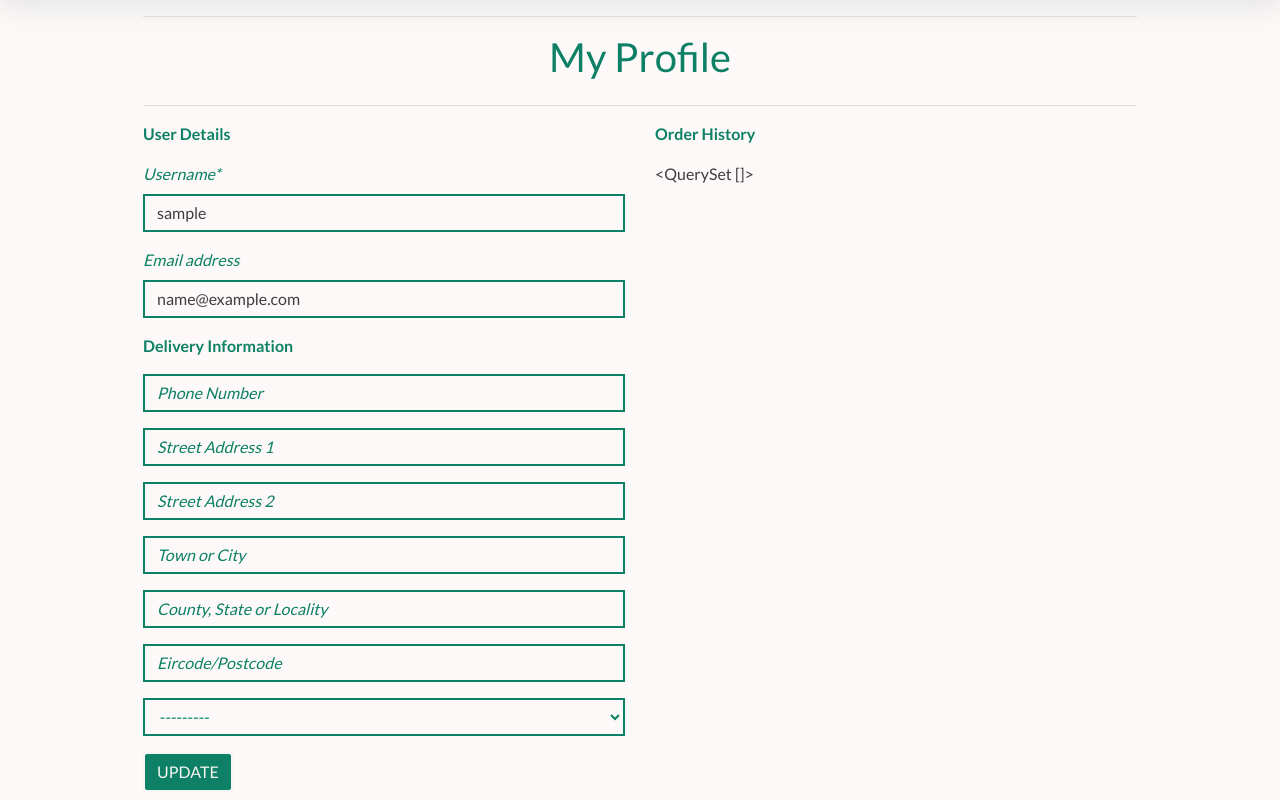
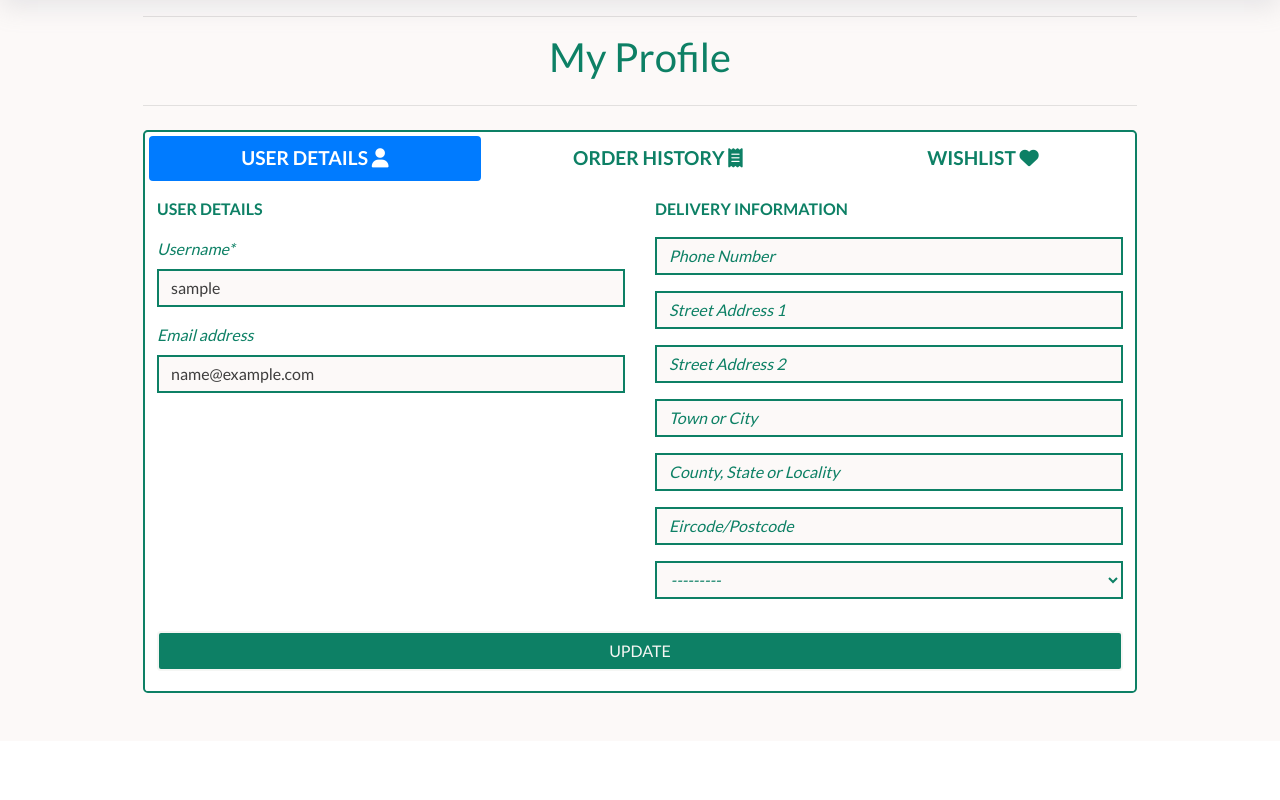
Before and after one commit to seanf316/PC-Haven, a Django app: page /profile/ in a window 1280 px wide. Shown: the part 141-941 px from the top of the page. After the commit the page ends 834 px from the top, so only its background shows below. Run offline with Django 3.2, Linux system fonts and the light colour scheme; the visitor is signed in with stand-in values (Sample User, id 1); data comes from the database, SQL or seed files in the repository; data that the repository does not hold is empty; parts of the project's set-up code (start-up, migrations or seed data) failed here and were passed over; some libraries are stand-ins or nearby versions.

Commit message:
Profile template created

```diff
--- a/profiles/templates/profiles/profile.html
+++ b/profiles/templates/profiles/profile.html
@@ -25,20 +25,93 @@
             </div>
         </div>
 
-        <div class="row">
-            <div class="col-12 col-lg-6">
-                <p class="text-green font-weight-bold">User Details</p>
+        <div class="row mt-2 mb-5 p-1 border-green mx-auto rounded-lg bg-white">
+            <div class="col-12 p-0">
+                <ul class="nav nav-pills mb-3 d-flex justify-content-center" id="pills-tab" role="tablist">
+                    <li class="nav-item flex-grow-1" role="presentation">
+                        <button class="nav-link active w-100 text-uppercase font-weight-bold text-green text-lg m-0"
+                            id="pills-userdetails-tab" data-toggle="pill" data-target="#pills-userdetails" type="button"
+                            role="tab" aria-controls="pills-userdetails" aria-selected="true">
+                            User Details <i class="fa-solid fa-user"></i>
+                        </button>
+                    </li>
+                    <li class="nav-item flex-grow-1" role="presentation">
+                        <button class="nav-link w-100 text-uppercase font-weight-bold text-green text-lg m-0"
+                            id="pills-orders-tab" data-toggle="pill" data-target="#pills-orders" type="button"
+                            role="tab" aria-controls="pills-orders" aria-selected="false">
+                            Order History <i class="fa-solid fa-receipt"></i>
+                        </button>
+                    </li>
+                    <li class="nav-item flex-grow-1" role="presentation">
+                        <button class="nav-link w-100 text-uppercase font-weight-bold text-green text-lg m-0"
+                            id="pills-wishlist-tab" data-toggle="pill" data-target="#pills-wishlist" type="button"
+                            role="tab" aria-controls="pills-wishlist" aria-selected="false">
+                            Wishlist <i class="fa-solid fa-heart"></i>
+                        </button>
+                    </li>
+                </ul>
+                <div class="tab-content px-2" id="pills-tabContent">
+                    <div class="tab-pane fade show active" id="pills-userdetails" role="tabpanel"
+                        aria-labelledby="pills-userdetails-tab">
                         <form action="{% url 'profile' %}" method="POST" id="profile-update-form">
                             {% csrf_token %}
+                            <div class="row">
+                                <div class="col-12 col-md-6">
+                                    <p class="text-green font-weight-bold text-uppercase">User Details</p>
                                     {{ userform|crispy }}
-                    <p class="text-green font-weight-bold">Delivery Information</p>
+                                </div>
+                                <div class="col-12 col-md-6">
+                                    <p class="text-green font-weight-bold text-uppercase">Delivery Information</p>
                                     {{ profileform|crispy }}
-                    <button class="btn cta text-uppercase">Update</button>
+                                </div>
+                            </div>
+                            <div class="row my-3">
+                                <div class="col-12">
+                                    <button class="btn cta text-uppercase w-100">Update</button>
+                                </div>
+                            </div>
                         </form>
                     </div>
-            <div class="col-12 col-lg-6">
-                <p class="text-green font-weight-bold">Order History</p>
-                {{ orders }}
+                    <div class="tab-pane fade" id="pills-orders" role="tabpanel" aria-labelledby="pills-orders-tab">
+                        <p class="text-center font-weight-bold font-italic text-green">Click Order number to access your
+                            Order
+                            Summary.</p>
+                        {% for order in orders %}
+                        <div class="row">
+                            <div class="col-12 col-md-6 mb-2 mb-md-0">
+                                <p class="text-green font-weight-bold mb-0">Order Number</p>
+                                <a class="order-number" href="{% url 'order_history' order.order_number %}"
+                                    title="{{ order.order_number }}">
+                                    {{ order.order_number }}
+                                </a>
+                            </div>
+                            <div class="col-12 col-md-6">
+                                <p class="text-green font-weight-bold mb-0">Order Date</p>
+                                <p>{{ order.order_date }}</p>
+                            </div>
+                        </div>
+                        <div class="row">
+                            <div class="col-12 col-md-6">
+                                <p class="text-green font-weight-bold mb-0">Order Items</p>
+                                <ul class="list-unstyled">
+                                    {% for item in order.lineitems.all %}
+                                    <li class="small">{{ item.product.name }} x{{ item.quantity }}
+                                    </li>
+                                    {% endfor %}
+                                </ul>
+                            </div>
+                            <div class="col-12 col-md-6">
+                                <p class="text-green font-weight-bold mb-0">Order Total</p>
+                                <p>€{{ order.grand_total }}</p>
+                            </div>
+                        </div>
+                        <hr class="mt-0">
+                        {% endfor %}
+                    </div>
+                    <div class="tab-pane fade" id="pills-wishlist" role="tabpanel" aria-labelledby="pills-wishlist-tab">
+                        Wishlist
+                    </div>
+                </div>
             </div>
         </div>
     </div>
```
Lines whose indentation alone changed are shown as unchanged.
